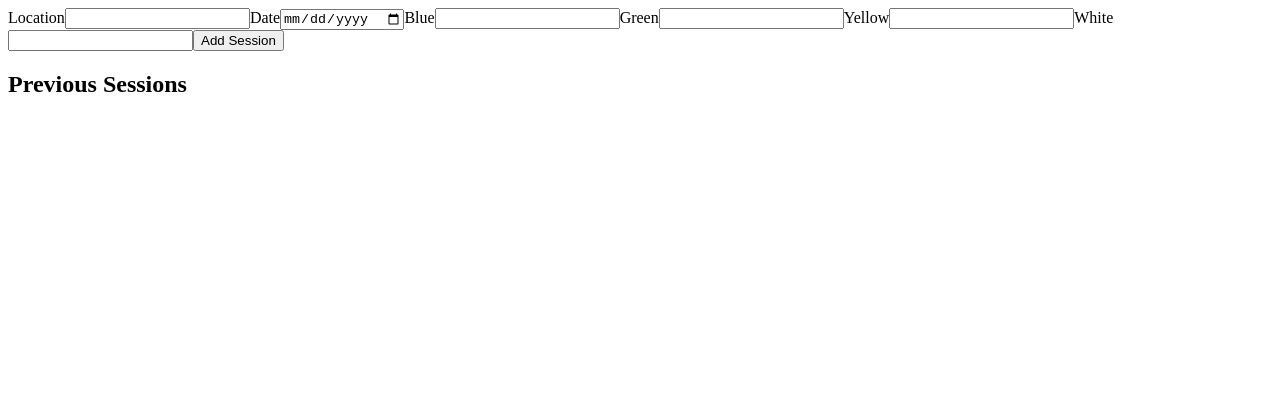
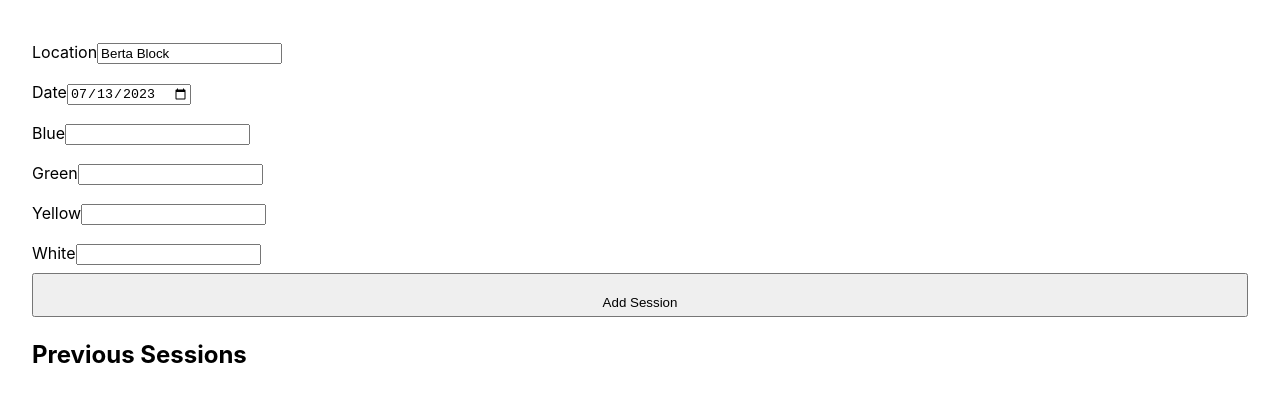
Before and after one commit to leggsimon/climb-tracker, a React (Vite) app: page / in a window 1280 px wide. Shown: the top 402 px of the page. Built offline with nearby package versions, Linux system fonts and the light colour scheme.

Commit message:
add some styling

```diff
--- a/src/AddSessionForm/AddSessionForm.jsx
+++ b/src/AddSessionForm/AddSessionForm.jsx
@@ -1,17 +1,25 @@
+import { useState } from 'react';
+import * as styles from './AddSessionForm.module.css';
+
 export const AddSessionForm = ({ onAddSession }) => {
+	const [newSession, setNewSession] = useState({
+		location: 'Berta Block',
+		date: new Date().toISOString().slice(0, 10),
+		completedGrades: [],
+	});
+	const today = new Date();
 	const handleSubmit = (event) => {
 		event.preventDefault();
 		const form = event.target;
-		const location = form.elements.location.value;
-		const date = form.elements.date.value;
+
 		const blue = form.elements.blue.value;
 		const green = form.elements.green.value;
 		const yellow = form.elements.yellow.value;
 		const white = form.elements.white.value;
 
 		const session = {
-			location,
-			date,
+			location: newSession.location,
+			date: newSession.date,
 			completedGrades: [
 				{ grade: 'Blue', amount: blue },
 				{ grade: 'Green', amount: green },
@@ -24,20 +32,48 @@ export const AddSessionForm = ({ onAddSession }) => {
 	};
 
 	return (
-		<form onSubmit={handleSubmit}>
-			<label htmlFor='location'>Location</label>
-			<input type='text' id='location' />
-			<label htmlFor='date'>Date</label>
-			<input type='date' id='date' />
-			<label htmlFor='blue'>Blue</label>
-			<input type='number' id='blue' />
-			<label htmlFor='green'>Green</label>
-			<input type='number' id='green' />
-			<label htmlFor='yellow'>Yellow</label>
-			<input type='number' id='yellow' />
-			<label htmlFor='white'>White</label>
-			<input type='number' id='white' />
-			<button type='submit'>Add Session</button>
+		<form className={styles.form} onSubmit={handleSubmit}>
+			<label class={styles.label} htmlFor='location'>
+				Location
+				<input
+					type='text'
+					id='location'
+					defaultValue={newSession.location}
+					onChange={(e) => {
+						setNewSession({ ...newSession, location: e.target.value });
+					}}
+				/>
+			</label>
+			<label class={styles.label} htmlFor='date'>
+				Date
+				<input
+					type='date'
+					id='date'
+					defaultValue={newSession.date}
+					onChange={(e) => {
+						setNewSession({ ...newSession, date: e.target.value });
+					}}
+				/>
+			</label>
+			<label class={styles.label} htmlFor='blue'>
+				Blue
+				<input type='number' id='blue' inputmode='numeric' />
+			</label>
+			<label class={styles.label} htmlFor='green'>
+				Green
+				<input type='number' id='green' inputmode='numeric' />
+			</label>
+			<label class={styles.label} htmlFor='yellow'>
+				Yellow
+				<input type='number' id='yellow' inputmode='numeric' />
+			</label>
+			<label class={styles.label} htmlFor='white'>
+				White
+				<input type='number' id='white' inputmode='numeric' />
+			</label>
+			<button className={styles.button} type='submit'>
+				Add Session
+			</button>
 		</form>
 	);
 };
--- /dev/null
+++ b/src/AddSessionForm/AddSessionForm.module.css
@@ -0,0 +1,15 @@
+.form {
+
+	display: flex;
+	flex-direction: column;
+
+}
+
+.label {
+	margin-block: 0.5em;
+}
+
+.button {
+	height: 2em;
+	padding: 1.5em;
+}
--- a/src/App.jsx
+++ b/src/App.jsx
@@ -1,6 +1,7 @@
 import { SessionsList } from './SessionsList/SessionsList';
 import { AddSessionForm } from './AddSessionForm/AddSessionForm';
 import { useLocalStorageState } from './hooks/useLocalStorageState';
+import * as styles from './App.module.css';
 
 export function App() {
 	const [sessions, setSessions] = useLocalStorageState([], 'climbing-sessions');
@@ -10,9 +11,9 @@ export function App() {
 	};
 
 	return (
-		<>
+		<main className={styles.main}>
 			<AddSessionForm onAddSession={addSession} />
 			<SessionsList sessions={sessions} />
-		</>
+		</main>
 	);
 }
--- /dev/null
+++ b/src/App.module.css
@@ -0,0 +1,3 @@
+.main {
+	padding: 2em;
+}
--- a/src/index.html
+++ b/src/index.html
@@ -3,6 +3,20 @@
 	<head>
 		<meta charset="utf-8" />
 		<title>Climbing Tracker</title>
+		<meta name="viewport" content="width=device-width, initial-scale=1" />
+		<style>
+			* {
+				box-sizing: border-box;
+			}
+			body {
+				margin: 0;
+				font-family: -apple-system, BlinkMacSystemFont, 'Segoe UI', 'Roboto', 'Oxygen',
+					'Ubuntu', 'Cantarell', 'Fira Sans', 'Droid Sans', 'Helvetica Neue', sans-serif;
+				-webkit-font-smoothing: antialiased;
+				-moz-osx-font-smoothing: grayscale;
+				line-height: 1.5;
+			}
+		</style>
 	</head>
 	<body>
 		<div id="app"></div>
```
